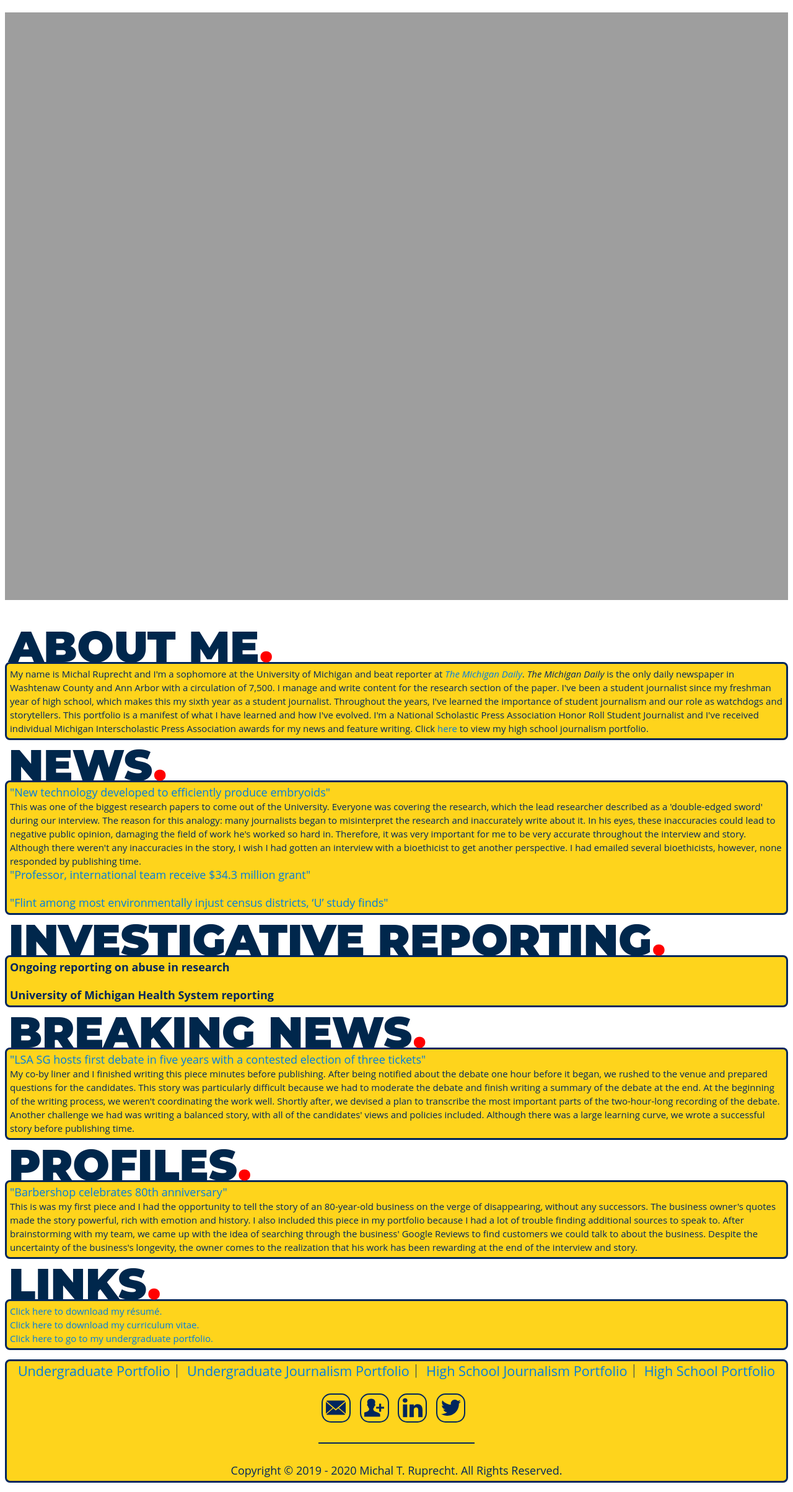
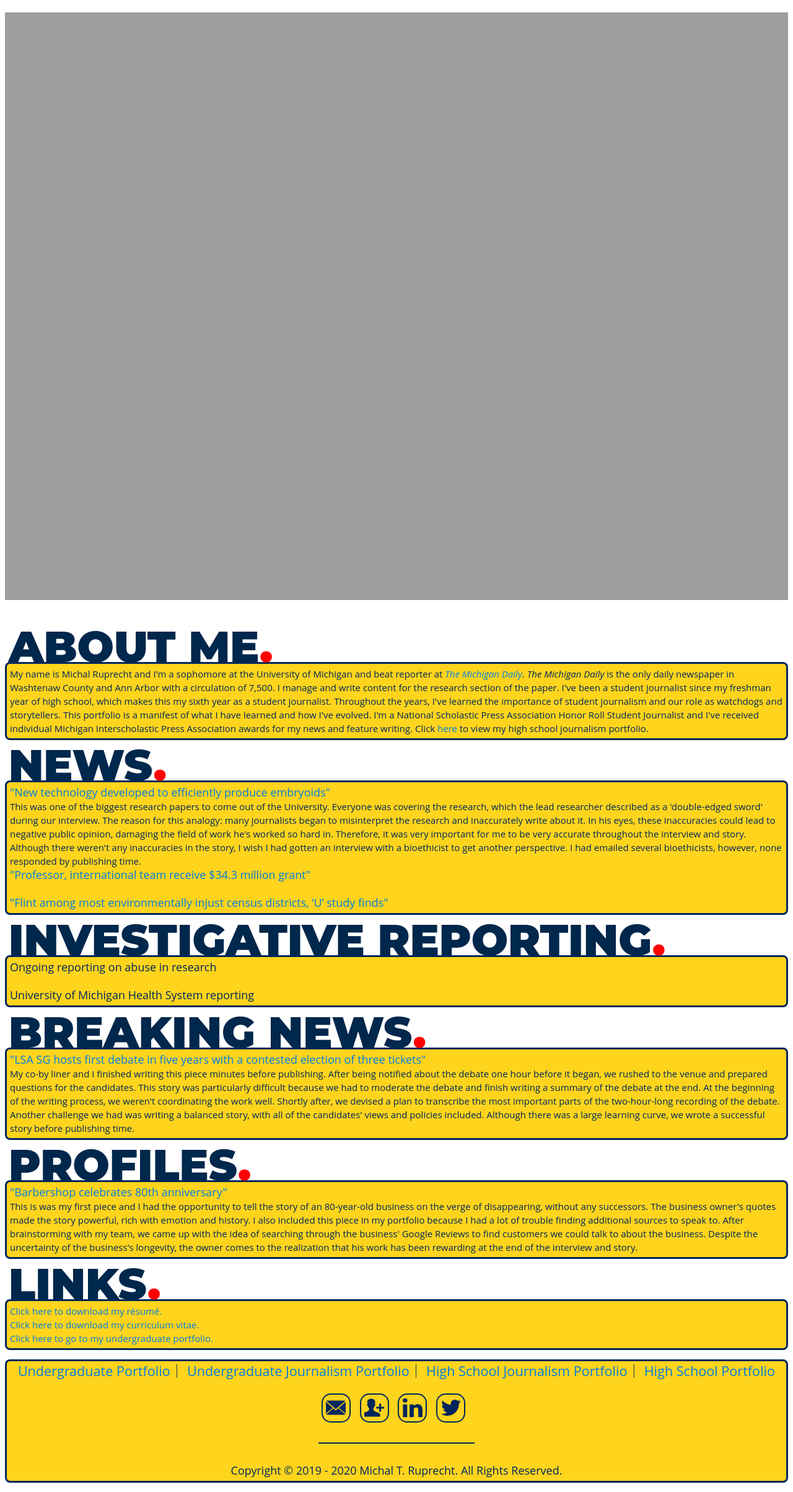
Before and after one commit to MichalRuprecht/michalruprecht.github.io, a Jekyll site: the page built from pages/journalism.html, in a window 1280 px wide. Shown: the whole page at 62% size. Built offline with Jekyll 4.4.1, drawn with Linux system fonts in a browser that asks for light colours.

Commit message:
Update journalism.html

```diff
--- a/pages/journalism.html
+++ b/pages/journalism.html
@@ -7,7 +7,7 @@ title: Michal T. Ruprecht Official Website
   <head>
     <title>Journalism Portfolio - Michal Ruprecht</title>
   </head>
-  <body>
+  <body oncopy="return false" onpaste="return false" oncut="return false">
     <img src="https://michalruprecht.com/assets/jp/profile.svg" alt="Michal Ruprecht" class="center">
 
     <div class="title">
@@ -34,9 +34,9 @@ title: Michal T. Ruprecht Official Website
       INVESTIGATIVE REPORTING<font color="#FF0000">.</font>
     </div>
     <div class="college">
-      <h3><b><big>Ongoing reporting on abuse in research</big></b>
+      <h3><big>Ongoing reporting on abuse in research</big>
       <br />
-      <br /><b><big>University of Michigan Health System reporting</big></b>
+      <br /><big>University of Michigan Health System reporting</big>
       <br />
       </h3>
     </div>
```
